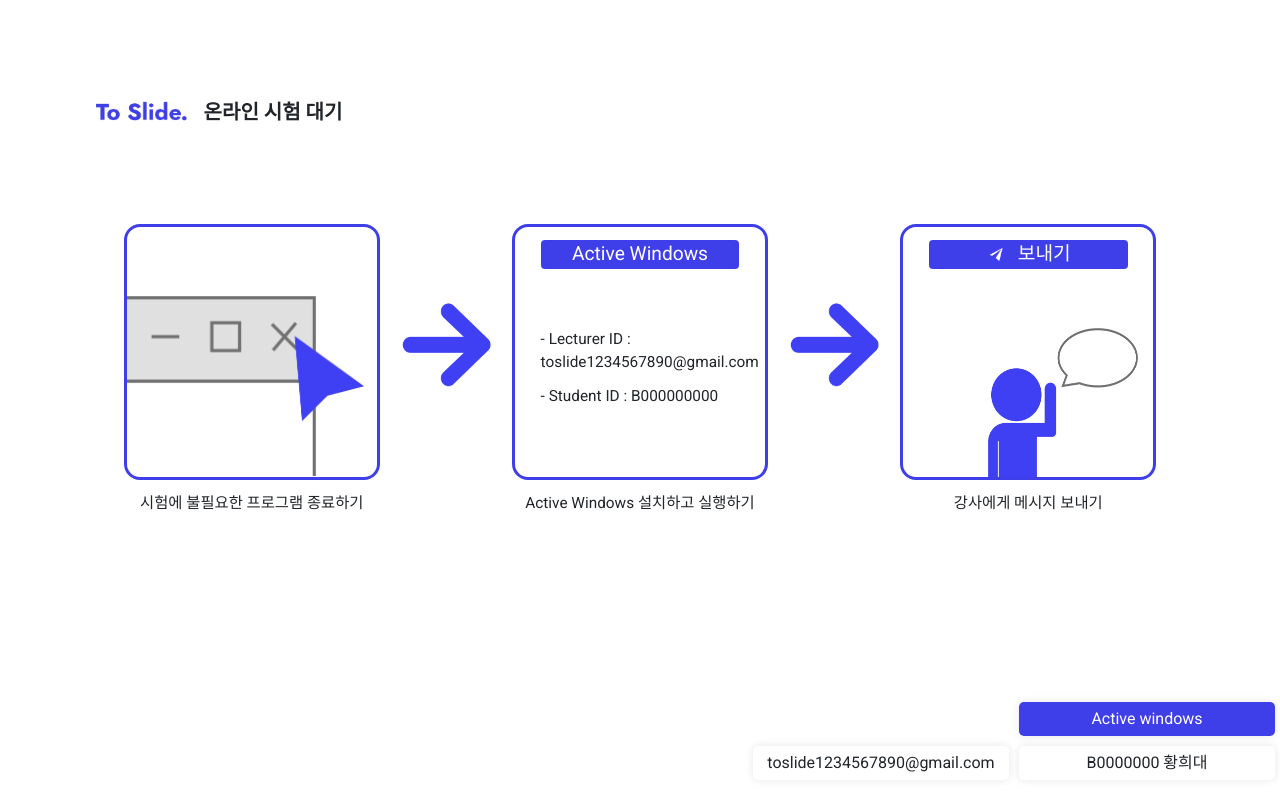
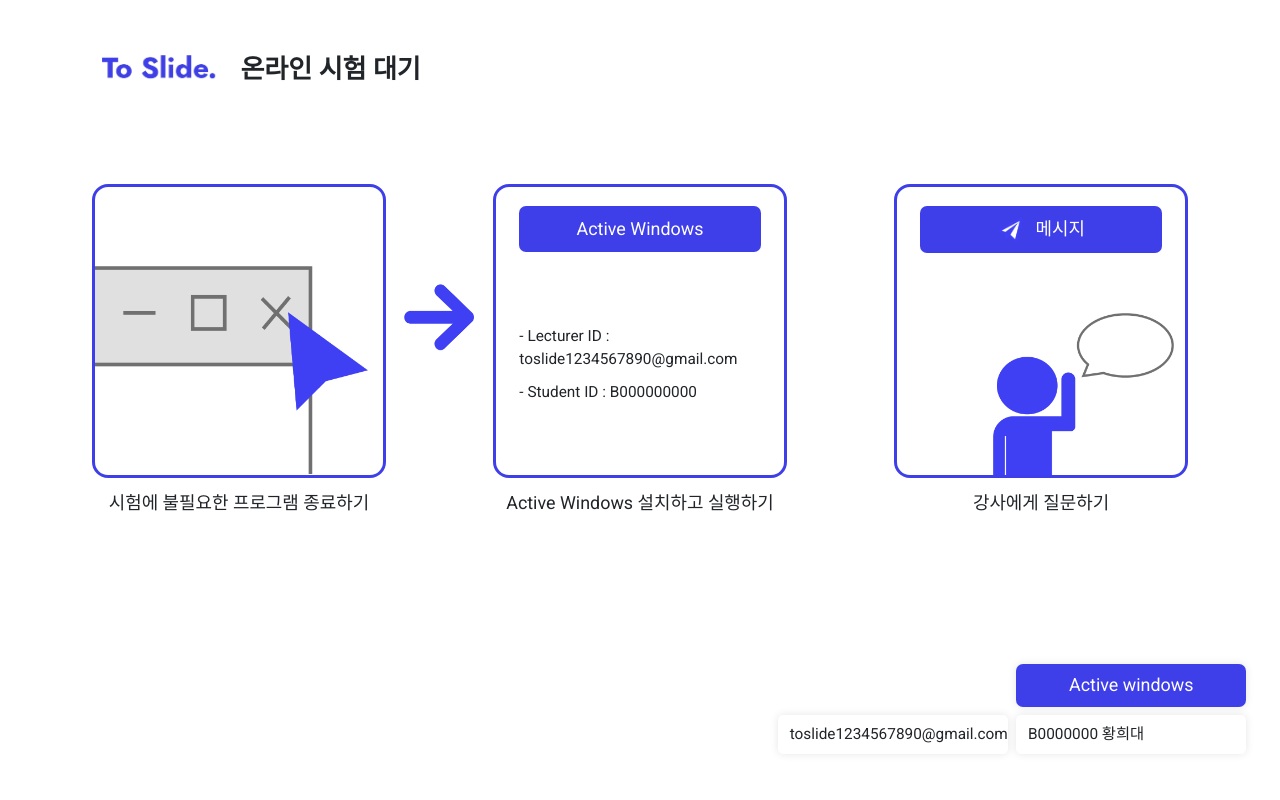
Before and after one commit to Hwanghi/ToSlide, a plain HTML site: page prepare_exam.html in a window 1280 px wide. Drawn offline with nearby package versions, Linux system fonts and the light colour scheme.

Commit message:
Modify detail Css

```diff
--- a/prepare_exam.css
+++ b/prepare_exam.css
@@ -15,23 +15,21 @@ html, body {
     margin: 0;
     height: 100%;
     overflow: hidden;
-    font-family: 'roboto' !important;
+    font-family: 'roboto';
 }
 
-/* Buttons */
+/* Bootstrap Buttons */
 .btn-primary {
-    margin-top: 1vh;
-    padding:0;
+    padding: 0;
     background-color: #3f3fea !important;
     border: none !important;
-    font-size: 1.5vh;
+    border-radius: 7px !important;
+    font-size: 16px;
 }
-
 .btn-primary:hover {
     background-color: gray !important;
     border: none;
 }
-
 .btn-image {
     margin-right: 1vh;
     width: 2vh;
@@ -40,13 +38,17 @@ html, body {
 /* Header */
 header {
     position: relative;
+    margin-top: 2vh;
+    margin-left: 8%;
+    margin-bottom: 2vh;
 }
 header .sectionTitle {
-    font-size: 2.5vh;
-    font-weight: bold;
+    font: normal normal bold 26px Roboto;
+    line-break: unset;
 }
 header .logo {
-   height: 4vh;
+   height: 40px;
+   margin-right: 2%;
 }
 
 /* Main */
@@ -61,6 +63,12 @@ header .logo {
     border-radius: 16px;
     overflow: hidden;
 }
+.prepareExam .imgBox button {
+    margin-top: 8%;
+    padding-top: 4%;
+    padding-bottom: 4%;
+}
+
 /* 시험에 불필요한 .. Box */
 .prepareExam .box1 {
     padding-top: 27%;
@@ -72,8 +80,8 @@ header .logo {
 
 /* Active Windows .. Box */
 .prepareExam .box2 {
-    padding-left: 10%;
-    padding-right: 10%;
+    padding-left: 8%;
+    padding-right: 8%;
 }
 .prepareExam .box2 .idField {
     margin-top: 1.3vh;
@@ -86,14 +94,14 @@ header .logo {
 
 /* 강사에게 메시지 .. Box */
 .prepareExam .box3 {
-    padding-left: 10%;
-    padding-right: 10%;
+    padding-left: 8%;
+    padding-right: 8%;
 }
 .prepareExam .box3 .img3 {
-    margin-top: 30%;
+    margin-top: 25%;
     margin-left: 30%;
     width: 75%;
-    height: 70%;
+    height: 65%;
 }
 
 .prepareExam .command {
@@ -116,57 +124,59 @@ footer {
     left: 0;
     bottom: 0;
     width: 100%;
-	padding: 15px 0;
-	text-align: center;
+    padding-right: 2%;
+    padding-bottom: 3%;
 }
 
 .userInfoBox {
-    width: 160px;
-    margin: 5px;
-    padding: 5px;
+    width: 18vw;
+    min-width: 165px;
+    margin-bottom: 1vh;
+    margin-right: 1vh;
+    padding-top: 1vh;
+    padding-bottom: 1vh;
     background-color: white;
     box-shadow: 0px 0px 8px #0000001A;
     border-radius: 5px;
-    font-size: 16px !important;
+    font-size: 16px;
+    overflow: hidden;
 }
 
 @media (min-width: 768px) {
     header {
-        margin: 10vh;
+        margin-top: 6vh;
+        margin-bottom: 12vh;
     }
     .btn-primary {
-        margin-top: 1vw;
-        font-size: 1.5vw;
+        font-size: 1.4vw !important;
     }
     .btn-image {
         margin-right: 1vw;
-        width: 1.5vw;
+        width: 2vw;
     }
     .prepareExam {
-        width: 20vw;
-        height: auto;
+        width: 23vw;
     }
     .prepareExam .imgBox {
-        height: 20vw;
+        height: 23vw;
     }
     .prepareExam .imgBox .idField {
         font-size: 1.2vw;
     }
     .prepareExam .command {
-        margin: 1.5vh 0 0 0;
-        font-size: 1.2vw;
+        margin-top: 1.5vh;
+        font-size: 1.4vw;
     }
     .arrow {
         height: auto;
-        margin: 1vw;
-        padding-top: 5vw;
+        padding-top: 7vw;
     }
     .arrow img {
-        width: 100%;
+        width: 80%;
         height: auto;
         transform: rotate(-90deg);
     }
     .userInfoBox {
-        width: 20vw;
+        font-size: 1.2vw;
     }
 }
--- a/prepare_exam.html
+++ b/prepare_exam.html
@@ -13,9 +13,9 @@
   <link href="https://fonts.googleapis.com/css2?family=Roboto:wght@500;700&display=swap" rel="stylesheet">
   <title>Toslide Exam</title>
 </head>
-<body>
-    <header class="d-flex align-items-center">
-      <img src="img/exam/toslide_logo.png" class="logo m-3" alt="To Slide">
+<body class="align-items-center">
+    <header class="d-flex">
+      <img src="img/exam/toslide_logo.png" class="logo" alt="To Slide">
       <span class="sectionTitle">온라인 시험 대기</span>
     </header>
     <main class="container-fluid ">
@@ -44,24 +44,25 @@
           <p class="command">Active Windows 설치하고 실행하기</p>
         </div>
         <div class="arrow col-md-1 col-sm-12">
-          <img src="./img/exam/arrow.png" >
+          <!-- <img src="./img/exam/arrow.png" > -->
         </div>
         <div class="prepareExam col-md-3 col-sm-12">
           <div class="imgBox box3 d-flex flex-column">
             <button class="sendMessage btn btn-primary" type="button" onclick="do_sending()">
-              <img src="./img/exam/send.png" class="btn-image">보내기
+              <img src="./img/exam/send.png" class="btn-image">메시지
             </button>
             <img src="./img/exam/message.png" class="img3">
           </div>
-          <p class="command">강사에게 메시지 보내기</p>
+          <p class="command">강사에게 질문하기</p>
         </div>
       </div>
     </main>
-    <footer class="container-fluid">
-      <div class="footerTop row d-flex justify-content-end ">
+    <footer>
+      <div class="container-fluid">
+        <div class="row d-flex justify-content-end">
           <span class="userInfoBox activeWindows btn btn-primary">Active windows</button>
         </div>
-      <div class="footerBottom row d-flex justify-content-end">
+        <div class="row d-flex justify-content-end">
           <span class="userInfoBox">
             <label for="lecturerId">toslide1234567890@gmail.com</label>
           </span>
@@ -70,6 +71,7 @@
             <label for="studentName">황희대</label>
           </span>
         </div>
+      </div>
     </footer>
 </body>
 </html>
```
Lines whose indentation alone changed are shown as unchanged.
